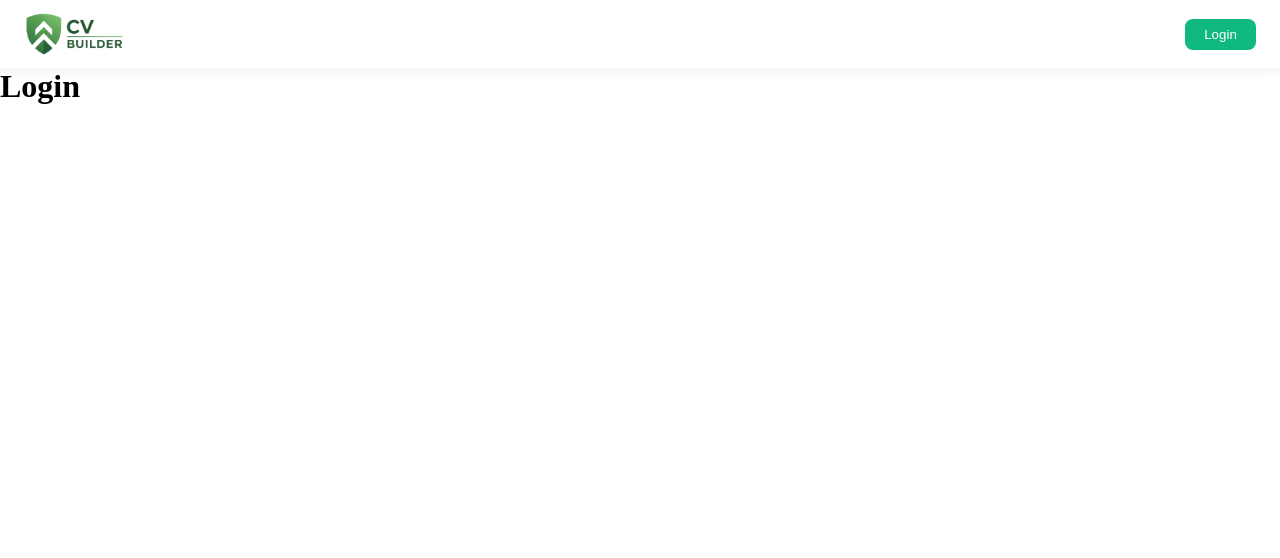
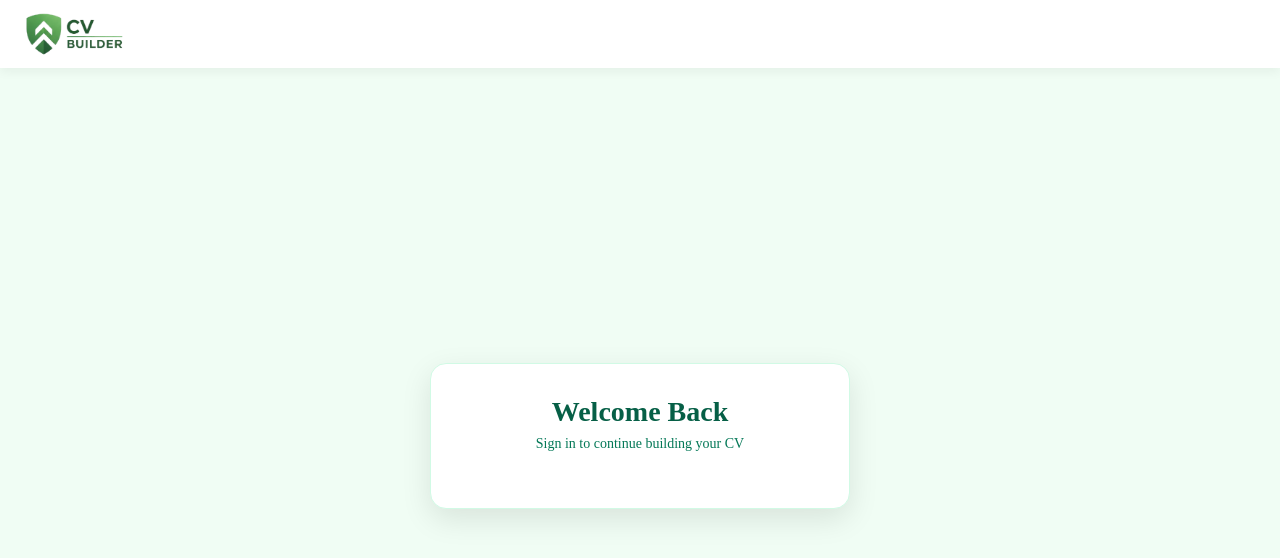
Before and after one commit to MuhammadAhmedKhalid/CV_Builder, a Next.js app in the folder client/: page /login in a window 1280 px wide. Shown: the top 558 px of the page. Built offline with nearby package versions, Linux system fonts and the light colour scheme.

Commit message:
style: redesign login page and update home page background

```diff
--- a/client/components/AppHeader.tsx
+++ b/client/components/AppHeader.tsx
@@ -3,7 +3,7 @@
 import { useState, useEffect, useRef, CSSProperties } from "react";
 import Image from "next/image";
 import { isLoggedIn, logout, getUser } from "@/utils/auth";
-import { useRouter } from "next/navigation";
+import { useRouter, usePathname } from "next/navigation";
 import * as Colors from "@/lib/colors";
 
 // Inline styles
@@ -188,6 +188,7 @@ export default function AppHeader() {
   const [user, setUser] = useState<{ name: string; picture: string } | null>(null);
   const [dropdownOpen, setDropdownOpen] = useState(false);
   const router = useRouter();
+  const pathname = usePathname();
   const dropdownRef = useRef<HTMLDivElement>(null);
 
   useEffect(() => {
@@ -228,7 +229,9 @@ export default function AppHeader() {
             {dropdownOpen && <Dropdown onLogout={handleLogout} />}
           </div>
         ) : (
-          <LoginButton onClick={() => router.push("/login")} />
+          pathname !== "/login" && (
+            <LoginButton onClick={() => router.push("/login")} />
+          )
         )}
       </div>
     </header>
--- a/client/lib/colors.ts
+++ b/client/lib/colors.ts
@@ -17,3 +17,7 @@ export const SHADOW_MEDIUM = "rgba(0,0,0,0.1)";
 
 // Borders
 export const BORDER_PRIMARY = "#10b981";
+
+// Feedback
+export const ERROR_BG = "#fef2f2";
+export const ERROR_TEXT = "#991b1b";
--- a/client/pages/login.tsx
+++ b/client/pages/login.tsx
@@ -5,25 +5,29 @@ import { useEffect, useState } from "react";
 import { useRouter } from "next/navigation";
 import GoogleLoginButton from "@/components/GoogleLoginButton";
 import { isLoggedIn, setUser } from "@/utils/auth";
+import * as COLORS from "@/lib/colors";
 
 export default function LoginPage() {
   const [error, setError] = useState<string | null>(null);
   const router = useRouter();
 
-  // Redirect to home if already logged in
   useEffect(() => {
     if (isLoggedIn()) router.replace("/");
   }, [router]);
 
   return (
-    <div>
+    <div style={styles.page}>
       <AppHeader />
-      <div className="flex flex-col items-center justify-center h-[calc(100vh-64px)] bg-gray-50">
-        <div className="bg-white p-8 rounded-lg shadow-lg max-w-md w-full">
-          <h1 className="text-3xl font-bold mb-6 text-center text-gray-900">Login</h1>
+
+      <div style={styles.container}>
+        <div style={styles.card}>
+          <h1 style={styles.title}>Welcome Back</h1>
+          <p style={styles.subtitle}>
+            Sign in to continue building your CV
+          </p>
 
           {error && (
-            <div className="mb-4 p-3 bg-red-100 text-red-700 rounded text-sm">
+            <div style={styles.errorBox}>
               {error}
             </div>
           )}
@@ -32,12 +36,65 @@ export default function LoginPage() {
             onLoginSuccess={(token, user) => {
               setUser({ name: user.name, picture: user.picture });
               setError(null);
-              router.replace("/"); // Redirect after login
+              router.replace("/");
             }}
-            onLoginError={(errMsg) => setError(`Login failed: ${errMsg}`)}
+            onLoginError={(errMsg) =>
+              setError(`Login failed: ${errMsg}`)
+            }
           />
         </div>
       </div>
     </div>
   );
 }
+
+/* ================= STYLES ================= */
+
+const styles: Record<string, React.CSSProperties> = {
+  page: {
+    minHeight: "100vh",
+    backgroundColor: COLORS.LIGHT_GRAY,
+  },
+
+  container: {
+    height: "calc(100vh - 64px)",
+    display: "flex",
+    alignItems: "center",
+    justifyContent: "center",
+    padding: "16px",
+  },
+
+  card: {
+    backgroundColor: COLORS.WHITE,
+    width: "100%",
+    maxWidth: "420px",
+    padding: "32px",
+    borderRadius: "16px",
+    boxShadow: `0 10px 30px ${COLORS.SHADOW_MEDIUM}`,
+    border: `1px solid ${COLORS.SECONDARY}`,
+    textAlign: "center",
+  },
+
+  title: {
+    fontSize: "28px",
+    fontWeight: 700,
+    color: COLORS.PRIMARY_DARK,
+    marginBottom: "8px",
+  },
+
+  subtitle: {
+    fontSize: "14px",
+    color: COLORS.PRIMARY,
+    marginBottom: "24px",
+  },
+
+  errorBox: {
+    marginBottom: "16px",
+    padding: "12px",
+    backgroundColor: COLORS.SECONDARY,
+    color: COLORS.PRIMARY_DARK,
+    borderRadius: "8px",
+    fontSize: "13px",
+    border: `1px solid ${COLORS.BORDER_PRIMARY}`,
+  },
+};
```
Also changed, not shown: client/pages/index.tsx (+11 -4 lines).
